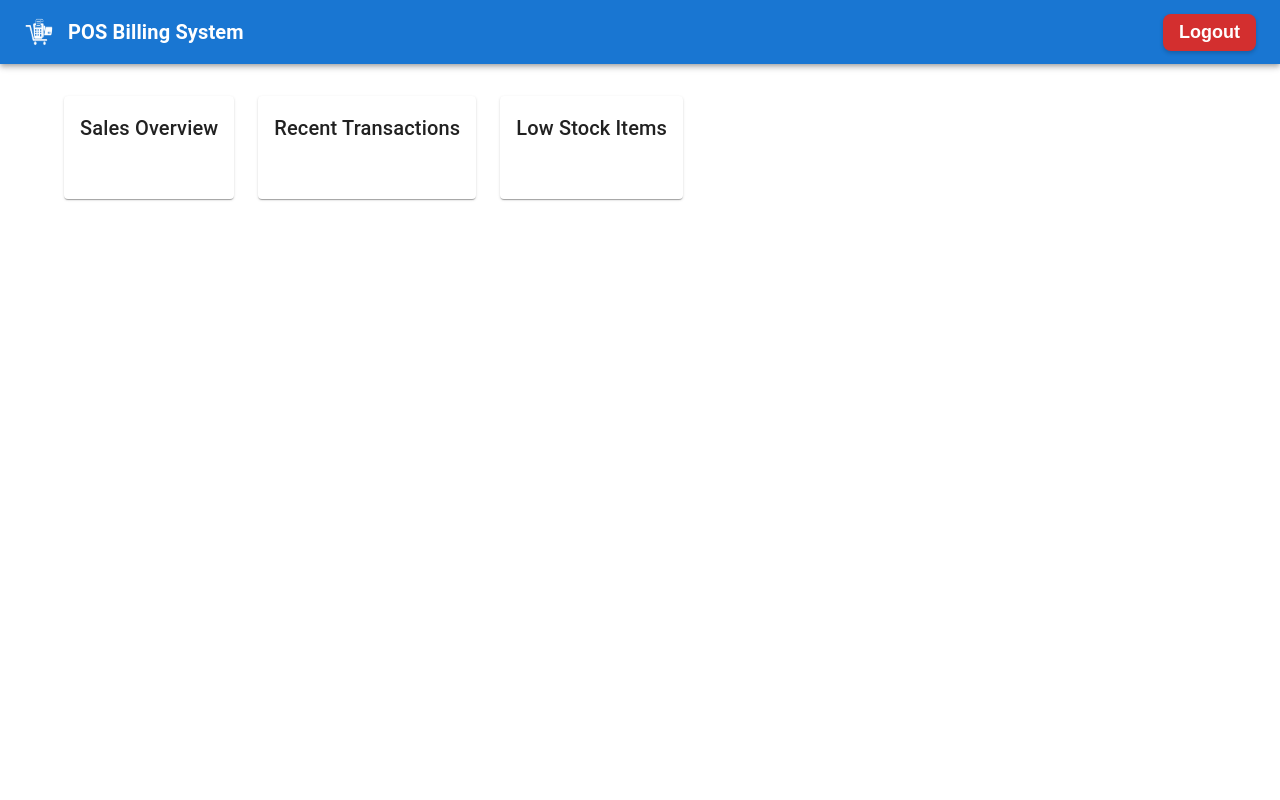
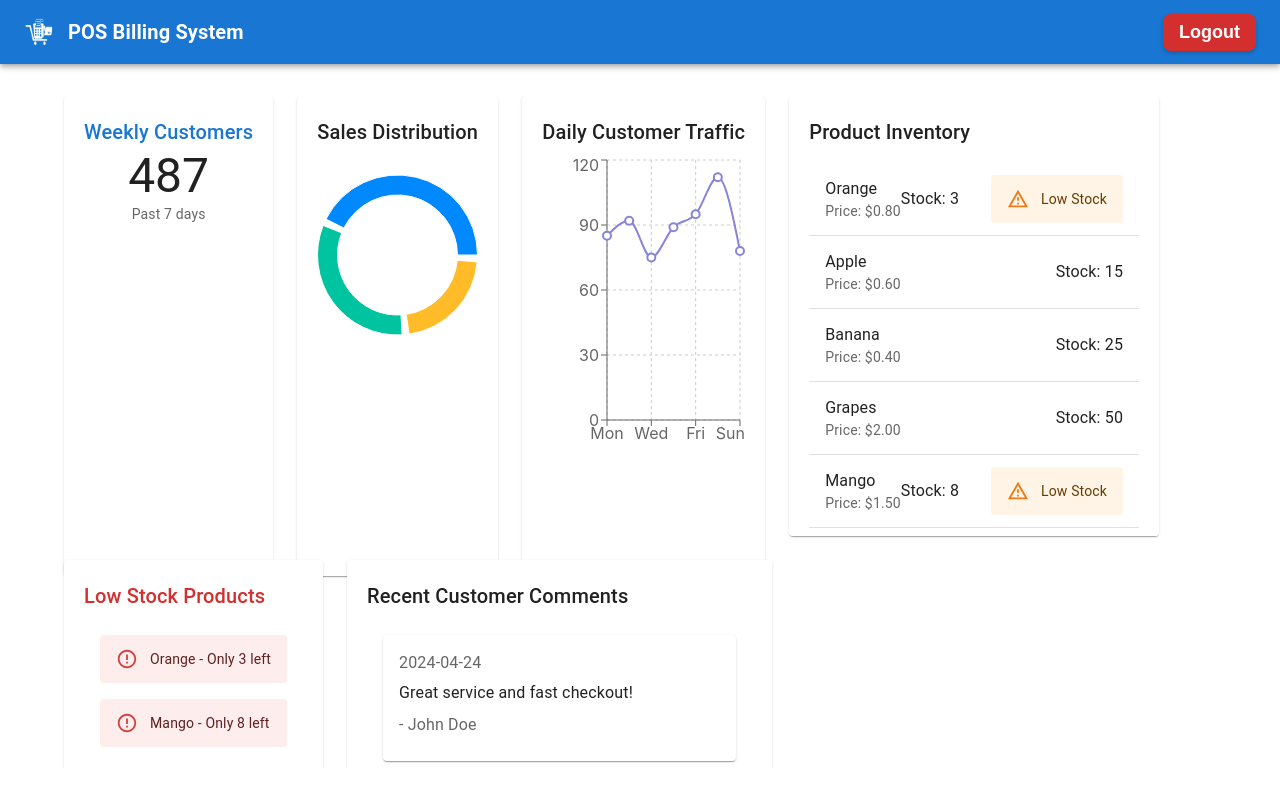
Before and after one commit to AnasSAV/POS-Billing-System, a React (Create React App) app in the folder frontend-react/: page /dashboard in a window 1280 px wide. Built offline with nearby package versions, Linux system fonts and the light colour scheme; sample sign-in values are in the browser's storage.

Commit message:
feat: add recharts library and implement dashboard statistics with charts and alerts

```diff
--- a/frontend-react/package.json
+++ b/frontend-react/package.json
@@ -16,6 +16,7 @@
     "react-dom": "^19.1.0",
     "react-router-dom": "^7.5.1",
     "react-scripts": "5.0.1",
+    "recharts": "^2.15.3",
     "web-vitals": "^2.1.4"
   },
   "scripts": {
--- a/frontend-react/src/components/Dashboard/Dashboard.jsx
+++ b/frontend-react/src/components/Dashboard/Dashboard.jsx
@@ -1,47 +1,224 @@
-import React from 'react';
+import React, { useState, useEffect } from 'react';
 import {
     Box,
+    Container,
     Grid,
     Paper,
     Typography,
-    Container
+    Card,
+    CardContent,
+    List,
+    ListItem,
+    ListItemText,
+    Alert,
+    CircularProgress
 } from '@mui/material';
+import {
+    LineChart,
+    Line,
+    XAxis,
+    YAxis,
+    CartesianGrid,
+    Tooltip,
+    ResponsiveContainer,
+    BarChart,
+    Bar,
+    PieChart,
+    Pie,
+    Cell
+} from 'recharts';
 import TopBar from '../shared/TopBar';
 import styles from '../styles/Dashboard.module.css';
 
 const Dashboard = () => {
+    // Placeholder data
+    const [stats] = useState({
+        weeklyCustomers: 487,
+        dailyCustomers: [
+            { date: 'Mon', count: 85 },
+            { date: 'Tue', count: 92 },
+            { date: 'Wed', count: 75 },
+            { date: 'Thu', count: 89 },
+            { date: 'Fri', count: 95 },
+            { date: 'Sat', count: 112 },
+            { date: 'Sun', count: 78 }
+        ],
+        productInventory: [
+            { id: 1, name: 'Orange', stock: 3, price: 0.80 },
+            { id: 2, name: 'Apple', stock: 15, price: 0.60 },
+            { id: 3, name: 'Banana', stock: 25, price: 0.40 },
+            { id: 4, name: 'Grapes', stock: 50, price: 2.00 },
+            { id: 5, name: 'Mango', stock: 8, price: 1.50 }
+        ],
+        lowStockProducts: [
+            { id: 1, name: 'Orange', stock: 3 },
+            { id: 5, name: 'Mango', stock: 8 }
+        ],
+        customerComments: [
+            {
+                id: 1,
+                customer: 'John Doe',
+                date: '2024-04-24',
+                content: 'Great service and fast checkout!'
+            },
+            {
+                id: 2,
+                customer: 'Jane Smith',
+                date: '2024-04-24',
+                content: 'The products were fresh and well-organized.'
+            }
+        ],
+        salesData: [
+            { name: 'Fruits', value: 400 },
+            { name: 'Vegetables', value: 300 },
+            { name: 'Beverages', value: 200 }
+        ]
+    });
+
+    // Colors for pie chart
+    const COLORS = ['#0088FE', '#00C49F', '#FFBB28'];
+
     return (
-        <Box sx={{ height: '100vh', display: 'flex', flexDirection: 'column' }}>
-            <TopBar showDashboardReturn={true} />
-            <Container maxWidth="lg" sx={{ mt: 4, mb: 4 }}>
+        <Box sx={{ display: 'flex', flexDirection: 'column', height: '100vh' }}>
+            <TopBar />
+            <Container maxWidth="lg" sx={{ mt: 4, mb: 4, flex: 1, overflow: 'auto' }}>
                 <Grid container spacing={3}>
-                    {/* Sales Overview */}
-                    <Grid item xs={12} md={8}>
-                        <Paper className={styles.paper}>
-                            <Typography variant="h6" gutterBottom>
-                                Sales Overview
+                    {/* Weekly Customer Count Card */}
+                    <Grid item xs={12} md={4}>
+                        <Paper className={styles.statsCard}>
+                            <Typography variant="h6" color="primary">
+                                Weekly Customers
                             </Typography>
-                            {/* Add chart component here */}
+                            <Typography variant="h3" component="div">
+                                {stats.weeklyCustomers}
+                            </Typography>
+                            <Typography variant="body2" color="textSecondary">
+                                Past 7 days
+                            </Typography>
                         </Paper>
                     </Grid>
 
-                    {/* Recent Transactions */}
+                    {/* Sales Distribution */}
                     <Grid item xs={12} md={4}>
-                        <Paper className={styles.paper}>
+                        <Paper className={styles.statsCard}>
                             <Typography variant="h6" gutterBottom>
-                                Recent Transactions
+                                Sales Distribution
                             </Typography>
-                            {/* Add transaction list here */}
+                            <ResponsiveContainer width="100%" height={200}>
+                                <PieChart>
+                                    <Pie
+                                        data={stats.salesData}
+                                        innerRadius={60}
+                                        outerRadius={80}
+                                        paddingAngle={5}
+                                        dataKey="value"
+                                    >
+                                        {stats.salesData.map((entry, index) => (
+                                            <Cell key={`cell-${index}`} fill={COLORS[index % COLORS.length]} />
+                                        ))}
+                                    </Pie>
+                                    <Tooltip />
+                                </PieChart>
+                            </ResponsiveContainer>
                         </Paper>
                     </Grid>
 
-                    {/* Inventory Status */}
+                    {/* Daily Customer Chart */}
+                    <Grid item xs={12} md={8}>
+                        <Paper className={styles.chartPaper}>
+                            <Typography variant="h6" gutterBottom>
+                                Daily Customer Traffic
+                            </Typography>
+                            <ResponsiveContainer width="100%" height={300}>
+                                <LineChart data={stats.dailyCustomers}>
+                                    <CartesianGrid strokeDasharray="3 3" />
+                                    <XAxis dataKey="date" />
+                                    <YAxis />
+                                    <Tooltip />
+                                    <Line
+                                        type="monotone"
+                                        dataKey="count"
+                                        stroke="#8884d8"
+                                        strokeWidth={2}
+                                        dot={{ r: 4 }}
+                                    />
+                                </LineChart>
+                            </ResponsiveContainer>
+                        </Paper>
+                    </Grid>
+
+                    {/* Product Inventory */}
+                    <Grid item xs={12} md={6}>
+                        <Paper className={styles.tablePaper}>
+                            <Typography variant="h6" gutterBottom>
+                                Product Inventory
+                            </Typography>
+                            <List>
+                                {stats.productInventory.map((product) => (
+                                    <ListItem key={product.id} divider>
+                                        <ListItemText
+                                            primary={product.name}
+                                            secondary={`Price: $${product.price.toFixed(2)}`}
+                                        />
+                                        <Box sx={{ display: 'flex', alignItems: 'center', gap: 2 }}>
+                                            <Typography>
+                                                Stock: {product.stock}
+                                            </Typography>
+                                            {product.stock < 10 && (
+                                                <Alert severity="warning" sx={{ ml: 2 }}>
+                                                    Low Stock
+                                                </Alert>
+                                            )}
+                                        </Box>
+                                    </ListItem>
+                                ))}
+                            </List>
+                        </Paper>
+                    </Grid>
+
+                    {/* Low Stock Alert */}
+                    <Grid item xs={12} md={6}>
+                        <Paper className={styles.alertPaper}>
+                            <Typography variant="h6" gutterBottom color="error">
+                                Low Stock Products
+                            </Typography>
+                            <List>
+                                {stats.lowStockProducts.map((product) => (
+                                    <ListItem key={product.id}>
+                                        <Alert severity="error" sx={{ width: '100%' }}>
+                                            {product.name} - Only {product.stock} left
+                                        </Alert>
+                                    </ListItem>
+                                ))}
+                            </List>
+                        </Paper>
+                    </Grid>
+
+                    {/* Customer Comments */}
                     <Grid item xs={12}>
-                        <Paper className={styles.paper}>
+                        <Paper className={styles.commentsPaper}>
                             <Typography variant="h6" gutterBottom>
-                                Low Stock Items
+                                Recent Customer Comments
                             </Typography>
-                            {/* Add inventory table here */}
+                            <List>
+                                {stats.customerComments.map((comment) => (
+                                    <ListItem key={comment.id} divider>
+                                        <Card sx={{ width: '100%' }}>
+                                            <CardContent>
+                                                <Typography color="textSecondary" gutterBottom>
+                                                    {comment.date}
+                                                </Typography>
+                                                <Typography variant="body1">
+                                                    {comment.content}
+                                                </Typography>
+                                                <Typography color="textSecondary" sx={{ mt: 1 }}>
+                                                    - {comment.customer}
+                                                </Typography>
+                                            </CardContent>
+                                        </Card>
+                                    </ListItem>
+                                ))}
+                            </List>
                         </Paper>
                     </Grid>
                 </Grid>
--- a/frontend-react/src/components/styles/Dashboard.module.css
+++ b/frontend-react/src/components/styles/Dashboard.module.css
@@ -17,3 +17,39 @@
 .chart {
     height: 200px;
 }
+
+.statsCard {
+    padding: 20px;
+    text-align: center;
+    height: 100%;
+    transition: all 0.3s ease;
+}
+
+.statsCard:hover {
+    transform: translateY(-2px);
+    box-shadow: 0 4px 8px rgba(0, 0, 0, 0.1);
+}
+
+.chartPaper {
+    padding: 20px;
+    height: 100%;
+}
+
+.tablePaper {
+    padding: 20px;
+    height: 400px;
+    overflow-y: auto;
+}
+
+.alertPaper {
+    padding: 20px;
+    height: 400px;
+    overflow-y: auto;
+    background-color: #fff8f8;
+}
+
+.commentsPaper {
+    padding: 20px;
+    height: 400px;
+    overflow-y: auto;
+}
```
Also changed, not shown: 1 other file (tests, documents, lock files or other folders).
